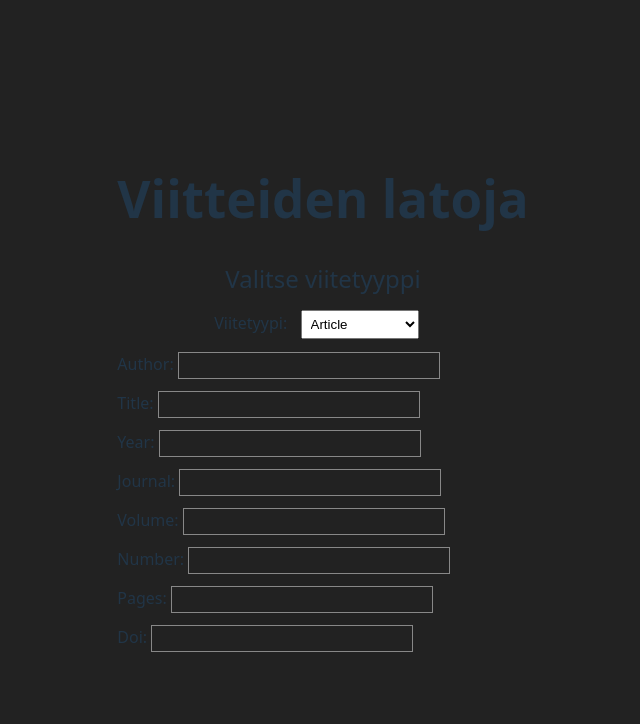
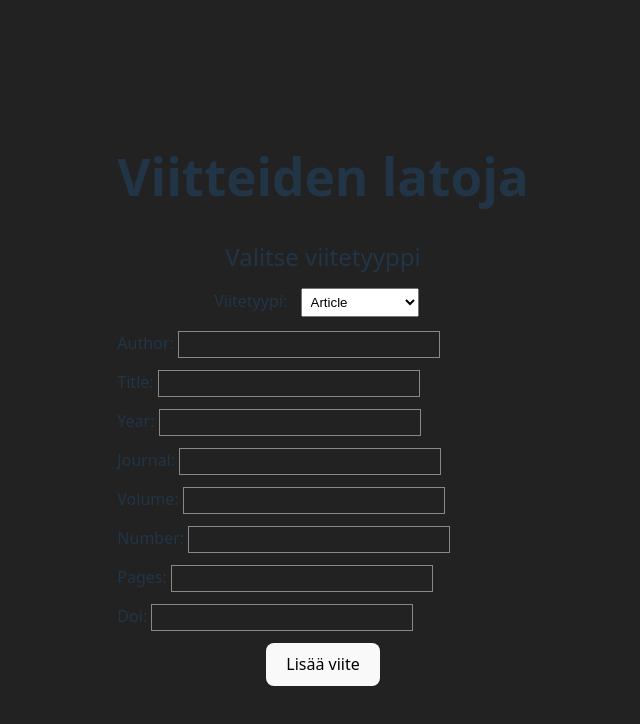
Before and after one commit to Konstig70/OhtuMiniprojektiRyhm-10, a React (Vite) app in the folder viite-luoja/: page / in a window 1280 px wide. Shown: the top 724 px of the page, without its empty margins (317-957 px from the left). Built offline with nearby package versions, Linux system fonts and the light colour scheme.

Commit message:
nyt pitäis olla distin repossa

```diff
--- a/viite-luoja/src/App.jsx
+++ b/viite-luoja/src/App.jsx
@@ -11,6 +11,7 @@ function App() {
     <>
       <Lomake />
       <Devnapit />
+      <button>Lisää viite</button>
     </>
   )
 }
```
